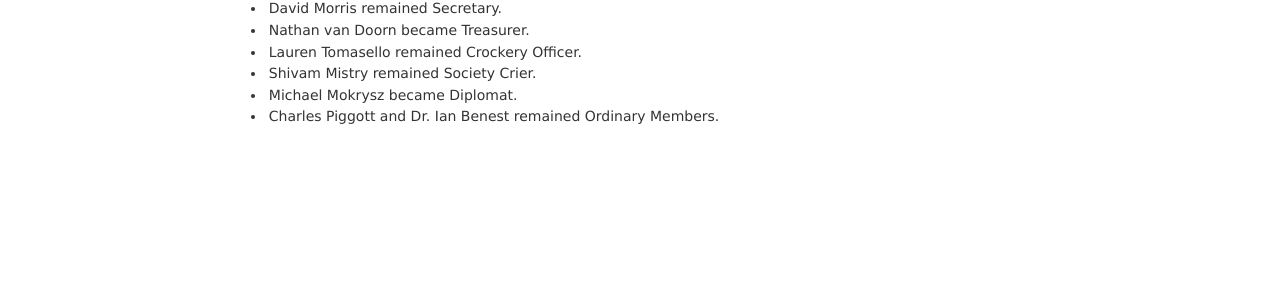
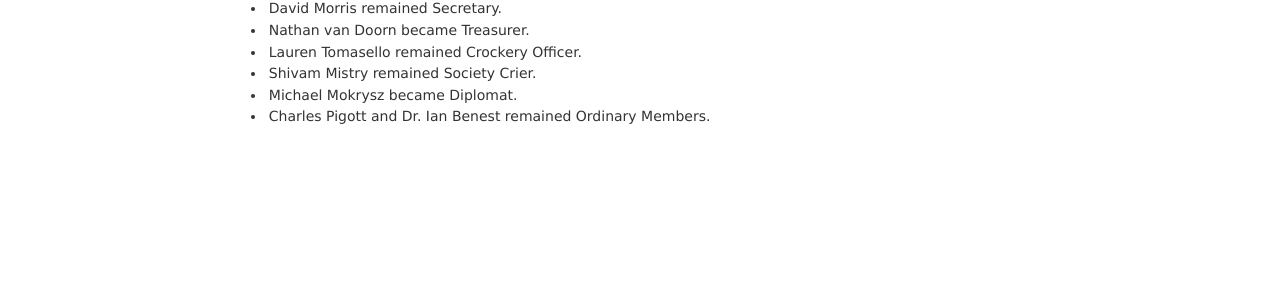
Before and after one commit to HackSoc/hacksoc.org, a Jekyll site: the page built from _posts/2014-02-08-agm-results.md, in a window 1280 px wide. Shown: the part 414-714 px from the top of the page. Built offline with Jekyll 4.4.1, drawn with Linux system fonts in a browser that asks for light colours; some web fonts are replaced.

Commit message:
Update 2014-02-08-agm-results.md

```diff
--- a/_posts/2014-02-08-agm-results.md
+++ b/_posts/2014-02-08-agm-results.md
@@ -20,4 +20,4 @@ And we have a new committee, which is almost exactly the same as the old one,
  - Lauren Tomasello remained Crockery Officer.
  - Shivam Mistry remained Society Crier.
  - Michael Mokrysz became Diplomat.
- - Charles Piggott and Dr. Ian Benest remained Ordinary Members.
+ - Charles Pigott and Dr. Ian Benest remained Ordinary Members.
```
